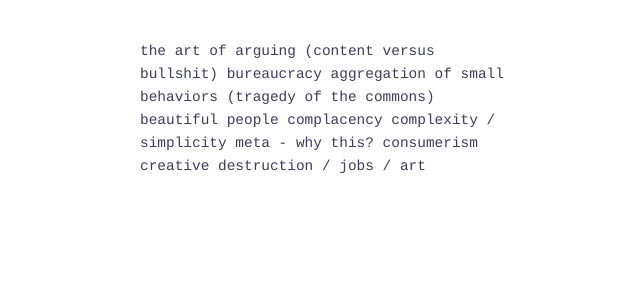
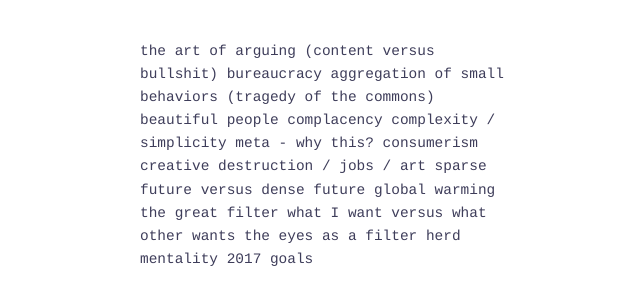
Before and after one commit to capshaw/508bce, a Jekyll site: the page built from future-topics.md, in a window 1280 px wide. Shown: the top 305 px of the page, without its empty margins (310-950 px from the left). Built offline with Jekyll 4.4.1, drawn with Linux system fonts in a browser that asks for light colours; our own code applies the rules of GitHub Pages for plain Markdown files.

```diff
--- a/future-topics.md
+++ b/future-topics.md
@@ -7,3 +7,10 @@ complexity / simplicity
 meta - why this?
 consumerism
 creative destruction / jobs / art
+sparse future versus dense future
+global warming
+the great filter
+what I want versus what other wants
+the eyes as a filter
+herd mentality
+2017 goals
```
Also changed, not shown: posts/07.md (added, +13 -0 lines).
